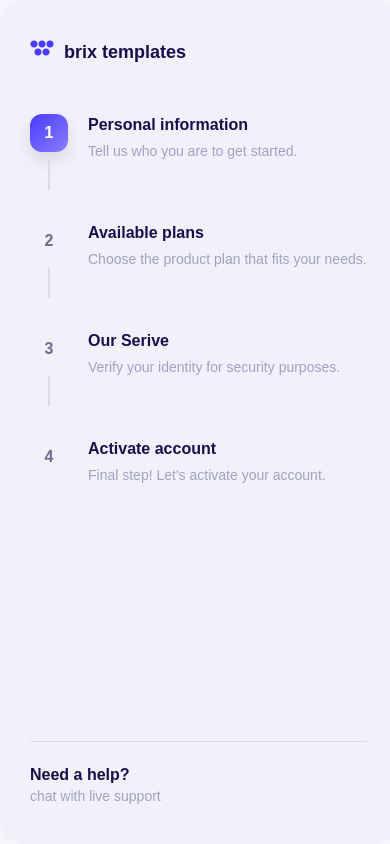
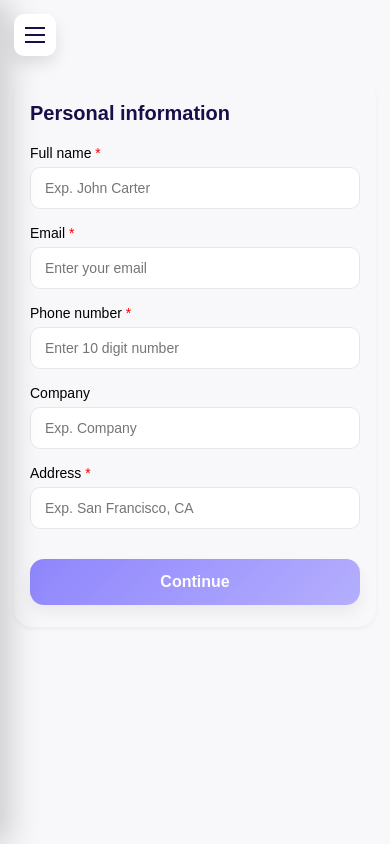
Before and after one commit to shivanijaswal873/brix-project, a Next.js app: page / in a window 390 px wide. Built offline with nearby package versions, Linux system fonts and the light colour scheme.

Commit message:
add responsive  style

```diff
--- /dev/null
+++ b/app/Styles/abstracts/_breakpoints.scss
@@ -0,0 +1,28 @@
+$mobile: 576px;
+$tablet: 768px;
+$laptop: 992px;
+$desktop: 1200px;
+
+@mixin mobile {
+  @media (max-width: #{$mobile}) {
+    @content;
+  }
+}
+
+@mixin tablet {
+  @media (min-width: #{$mobile + 1}) and (max-width: #{$tablet}) {
+    @content;
+  }
+}
+
+@mixin laptop {
+  @media (min-width: #{$tablet + 1}) and (max-width: #{$laptop}) {
+    @content;
+  }
+}
+
+@mixin desktop {
+  @media (min-width: #{$laptop + 1}) {
+    @content;
+  }
+}
--- a/app/Styles/abstracts/_typography.scss
+++ b/app/Styles/abstracts/_typography.scss
@@ -1,4 +1,6 @@
-$display-11: 84px;
+$display-11: 80px;
+$display-13: 28px;
+$display-12: 22px;
 $display-10: 60px;
 $display-9: 48px;
 $display-8: 36px;
--- a/app/Styles/main.scss
+++ b/app/Styles/main.scss
@@ -1,6 +1,7 @@
 @use "./abstracts/variables";
 @use "./abstracts/shadows";
 @use "./abstracts/typography";
+@use "./abstracts/breakpoints";
 
 @use "./base/reset";
 @use "./base/global";
--- a/app/components/Activate-account/Account.module.scss
+++ b/app/components/Activate-account/Account.module.scss
@@ -15,7 +15,7 @@
   width: 100%;
   max-width: 720px;
   background: $neutral-300;
-  padding: clamp($display-6, 4vw, 48px);
+  padding: clamp($display-6, 4vw, $display-9);
   border-radius: $display-4;
   box-shadow: $shadow-01;
 }
--- a/app/components/Form/Personal.module.scss
+++ b/app/components/Form/Personal.module.scss
@@ -1,6 +1,7 @@
 @use "../../styles/abstracts/variables" as *;
 @use "../../styles/abstracts/shadows" as *;
 @use "../../styles/abstracts/typography" as *;
+@use "../../styles/abstracts/breakpoints" as *;
 
 .formWrapper {
   display: flex;
@@ -20,7 +21,7 @@
   box-shadow: $shadow-01;
 
   &__title {
-    font-size: 22px;
+    font-size: $display-12;
     font-weight: $display-font-1;
     margin-bottom: $display-7;
     color: $neutral-800;
@@ -77,3 +78,53 @@
     justify-content: flex-end;
   }
 }
+
+@include mobile {
+  .formWrapper {
+    align-items: flex-start;
+
+    padding: $display-11 $display-2 $display-6;
+    min-height: 100dvh;
+  }
+  .form {
+    padding: $display-12 $display-3;
+    border-radius: $display-4;
+
+    &__title {
+      font-size: $display-5;
+      margin-bottom: $display-5;
+    }
+
+    &__grid {
+      grid-template-columns: 1fr;
+      gap: 16px;
+    }
+
+    &__field--full {
+      grid-column: span 1;
+    }
+
+    &__actions {
+      justify-content: stretch;
+
+      button {
+        width: 100%;
+      }
+    }
+  }
+}
+
+@include tablet {
+  .formWrapper {
+    padding: $display-7 $display-6;
+  }
+
+  .form {
+    padding: $display-13;
+
+    &__grid {
+      grid-template-columns: 1fr 1fr;
+      gap: $display-4;
+    }
+  }
+}
--- a/app/components/Our-Services/Our-services.module.scss
+++ b/app/components/Our-Services/Our-services.module.scss
@@ -1,27 +1,49 @@
 @use "../../styles/abstracts/variables" as *;
 @use "../../styles/abstracts/shadows" as *;
 @use "../../styles/abstracts/typography" as *;
+@use "../../styles/abstracts/breakpoints" as *;
 
 .services {
   display: flex;
   justify-content: center;
-  align-items: center;
   background: $neutral-200;
-  padding: 20px $display-5;
+  padding: $display-6 $display-5;
+
+  @include tablet {
+    padding: $display-5 $display-4;
+  }
+
+  @include mobile {
+    padding: $display-4 $display-3;
+  }
 }
 
 .container {
   width: 100%;
-  max-width: 651px;
+  max-width: 720px;
   background: $white;
-  border-radius: 28px;
+  border-radius: $display-13;
   padding: $display-7;
   box-shadow: $shadow-02;
 
+  @include tablet {
+    padding: $display-6;
+    border-radius: $display-12;
+  }
+
+  @include mobile {
+    padding: $display-8;
+    border-radius: $display-4;
+  }
+
   h2 {
-    font-size: 28px;
+    font-size: $display-13;
     font-weight: $display-font-1;
     margin-bottom: 6px;
+
+    @include mobile {
+      font-size: $display-12;
+    }
   }
 
   p {
@@ -34,17 +56,30 @@
   display: grid;
   grid-template-columns: repeat(3, 1fr);
   gap: $display-6;
+
+  @include tablet {
+    grid-template-columns: repeat(2, 1fr);
+  }
+
+  @include mobile {
+    grid-template-columns: 1fr;
+  }
 }
 
 .card {
   border: 1px solid $neutral-400;
   border-radius: $display-5;
-  padding: 28px $display-5;
+  padding: $display-6 $display-5;
   text-align: center;
-  width: 162px;
   cursor: pointer;
   transition: all 0.25s ease;
   background: $white;
+
+  display: flex;
+  flex-direction: column;
+  align-items: center;
+  justify-content: center;
+  min-height: 150px;
 
   span {
     display: block;
@@ -55,6 +90,12 @@
 
   &:hover {
     border-color: $purple-500;
+    transform: translateY(-3px);
+  }
+
+  @include mobile {
+    min-height: 130px;
+    padding: $display-5;
   }
 }
 
@@ -73,18 +114,29 @@
   width: $display-10;
   height: $display-10;
   margin: auto;
-  border-radius: 16px;
+  border-radius: $display-3;
   background: linear-gradient(135deg, $purple-700, $purple-600);
   display: flex;
   justify-content: center;
   align-items: center;
   color: $white;
-  font-size: 22px;
+  font-size: $display-12;
   box-shadow: $shadow-03;
+
+  @include mobile {
+    width: 52px;
+    height: 52px;
+    font-size: 20px;
+  }
 }
 
 .buttons {
   margin-top: $display-9;
   display: flex;
   justify-content: space-between;
+  gap: $display-4;
+
+  @include mobile {
+    flex-direction: column-reverse;
+  }
 }
--- a/app/components/Sidebar/Sidebar.module.scss
+++ b/app/components/Sidebar/Sidebar.module.scss
@@ -1,9 +1,11 @@
 @use "../../styles/abstracts/variables" as *;
 @use "../../styles/abstracts/shadows" as *;
 @use "../../styles/abstracts/typography" as *;
+@use "../../styles/abstracts/breakpoints" as *;
 
 .sidebar {
   min-height: 100vh;
+  width: 320px;
   min-width: 320px;
   flex-shrink: 0;
   background: $purple-200;
@@ -12,9 +14,51 @@
   flex-direction: column;
   justify-content: space-between;
   border-radius: $display-6;
-
+  transition: transform 0.35s cubic-bezier(0.25, 0.8, 0.25, 1);
 }
 
+@include tablet {
+  .sidebar {
+    width: 90px;
+    min-width: 90px;
+    padding: 32px 10px;
+    align-items: center;
+  }
+
+  .logo span,
+  .content,
+  .help p {
+    display: none;
+  }
+
+  .stepWrapper {
+    justify-content: center;
+    gap: 0;
+  }
+
+  .line {
+    height: 26px;
+  }
+}
+
+@include mobile {
+  .sidebar {
+    position: fixed;
+    inset: 0 auto 0 0;
+    width: 280px;
+    min-width: 280px;
+    height: 100dvh;
+    border-radius: 0;
+    padding-top: calc($display-11 + env(safe-area-inset-top));
+    transform: translateX(-100%);
+    z-index: 4000;
+    box-shadow: 10px 0 $display-7 rgba(0, 0, 0, 0.18);
+  }
+
+  .open {
+    transform: translateX(0);
+  }
+}
 
 .logo {
   display: flex;
@@ -27,15 +71,31 @@
   &Icon {
     width: $display-6;
     height: $display-6;
-    background: radial-gradient(circle at 4px 4px, $purple-700 3px, transparent 4px),
-      radial-gradient(circle at $display-1 4px, $purple-700 3px, transparent 4px),
-      radial-gradient(circle at $display-5 4px, $purple-700 3px, transparent 4px),
-      radial-gradient(circle at 8px $display-1, $purple-700 3px, transparent 4px),
-      radial-gradient(circle at $display-3 $display-1, $purple-700 3px, transparent 4px);
+    background:
+      radial-gradient(circle at 4px 4px, $purple-700 3px, transparent 4px),
+      radial-gradient(
+        circle at $display-1 4px,
+        $purple-700 3px,
+        transparent 4px
+      ),
+      radial-gradient(
+        circle at $display-5 4px,
+        $purple-700 3px,
+        transparent 4px
+      ),
+      radial-gradient(
+        circle at 8px $display-1,
+        $purple-700 3px,
+        transparent 4px
+      ),
+      radial-gradient(
+        circle at $display-3 $display-1,
+        $purple-700 3px,
+        transparent 4px
+      );
     background-repeat: no-repeat;
   }
 }
-
 
 .steps {
   margin-top: 50px;
@@ -73,7 +133,6 @@
   color: $white;
   box-shadow: $shadow-03;
 }
-
 .completed {
   background: $purple-700;
   color: $white;
@@ -86,14 +145,11 @@
   background: $neutral-400;
   transition: background 0.3s ease;
 }
-
 .lineActive {
   background: $purple-600;
 }
 
-
-.content {
-  h4 {
+.content h4 {
   font-size: $display-3;
   font-weight: $display-font-1;
   margin-bottom: 6px;
@@ -101,28 +157,69 @@
   line-height: $lh-default;
 }
 
-  p {
+.content p {
   font-size: $display-2;
   color: $neutral-500;
   line-height: $lh-default;
 }
-}
-
 
 .help {
   margin-top: 40px;
   padding-top: $display-6;
   border-top: 1px solid $neutral-400;
+}
 
-  h4 {
+.help h4 {
   font-size: $display-3;
   font-weight: $display-font-1;
   color: $neutral-800;
   margin-bottom: 4px;
 }
-
-  p {
+.help p {
   font-size: $display-2;
   color: $neutral-500;
 }
+
+.menuBtn {
+  position: fixed;
+  top: calc($display-2 + env(safe-area-inset-top));
+  left: $display-2;
+  z-index: 5000;
+  display: none;
+
+  width: 42px;
+  height: 42px;
+  border-radius: 10px;
+  border: none;
+  background: $white;
+  box-shadow: $shadow-03;
+  cursor: pointer;
+
+  flex-direction: column;
+  align-items: center;
+  justify-content: center;
+  gap: 5px;
+
+  span {
+    width: $display-5;
+    height: 2px;
+    background: $neutral-800;
+    transition: all 0.3s ease;
   }
+
+  @include mobile {
+    display: flex;
+  }
+}
+
+.overlay {
+  position: fixed;
+  inset: 0;
+  background: rgba(0, 0, 0, 0.35);
+  backdrop-filter: blur(2px);
+  z-index: 3500;
+}
+
+body.sidebar-open {
+  overflow: hidden;
+}
--- a/app/components/Sidebar/Sidebar.tsx
+++ b/app/components/Sidebar/Sidebar.tsx
@@ -1,5 +1,6 @@
 "use client";
 
+import { useState } from "react";
 import styles from "./Sidebar.module.scss";
 import { steps } from "./Sidebar-data";
 
@@ -8,8 +9,22 @@ type Props = {
 };
 
 export default function Sidebar({ currentStep }: Props) {
+  const [isOpen, setIsOpen] = useState(false);
+
+  const toggleSidebar = () => setIsOpen(!isOpen);
+  const closeSidebar = () => setIsOpen(false);
+
   return (
-    <div className={styles.sidebar}>
+    <>
+      <button className={styles.menuBtn} onClick={toggleSidebar}>
+        <span />
+        <span />
+        <span />
+      </button>
+
+      {isOpen && <div className={styles.overlay} onClick={closeSidebar} />}
+
+      <div className={`${styles.sidebar} ${isOpen ? styles.open : ""}`}>
         <div className={styles.logo}>
           <div className={styles.logoIcon}></div>
           <span>brix templates</span>
@@ -21,7 +36,11 @@ export default function Sidebar({ currentStep }: Props) {
             const isCompleted = currentStep > step.id;
 
             return (
-            <div key={step.id} className={styles.stepWrapper}>
+              <div
+                key={step.id}
+                className={styles.stepWrapper}
+                onClick={closeSidebar}
+              >
                 <div className={styles.leftSection}>
                   <div
                     className={`${styles.circle}
@@ -57,5 +76,6 @@ export default function Sidebar({ currentStep }: Props) {
           </div>
         </div>
       </div>
+    </>
   );
 }
```
Also changed, not shown: app/components/Subscription/Subscription.module.scss (+56 -26 lines). Lines whose indentation alone changed are shown as unchanged.
